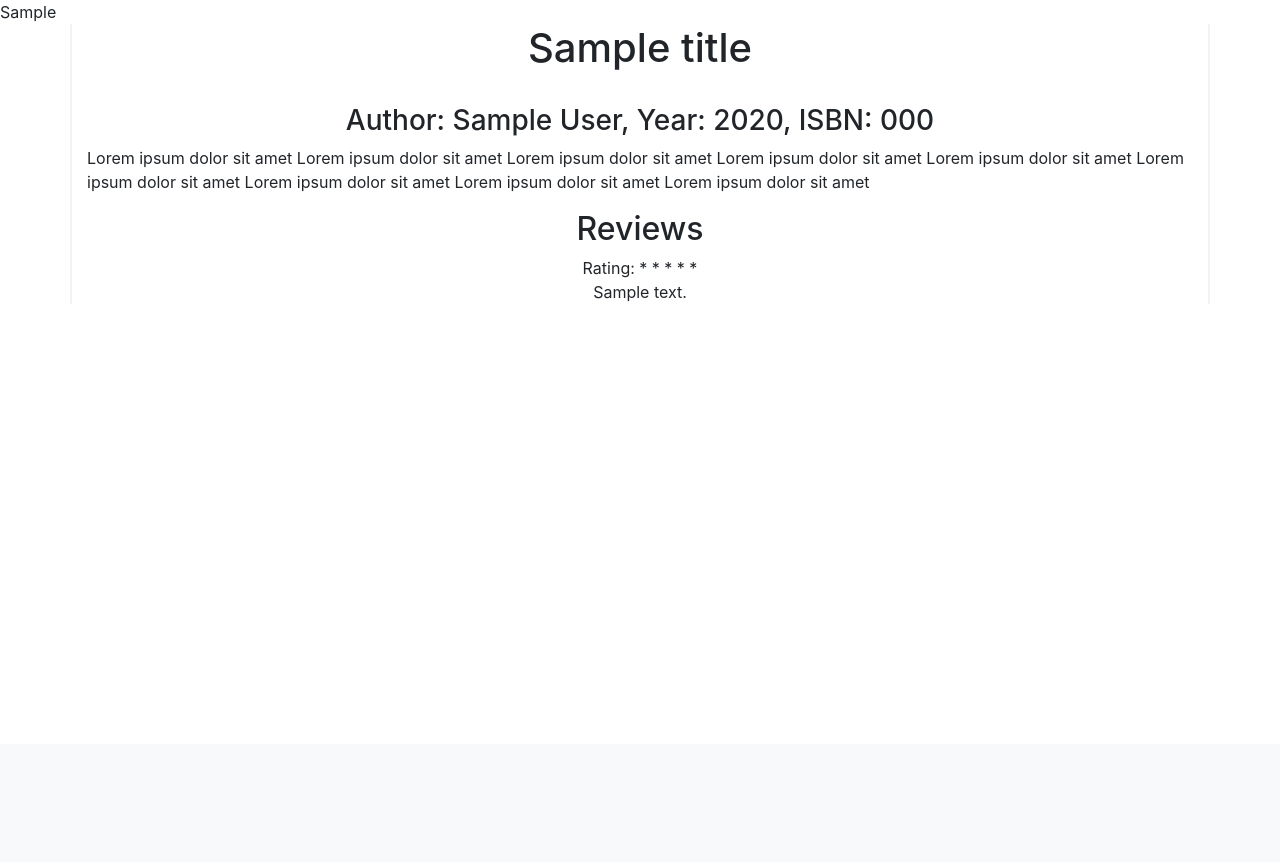
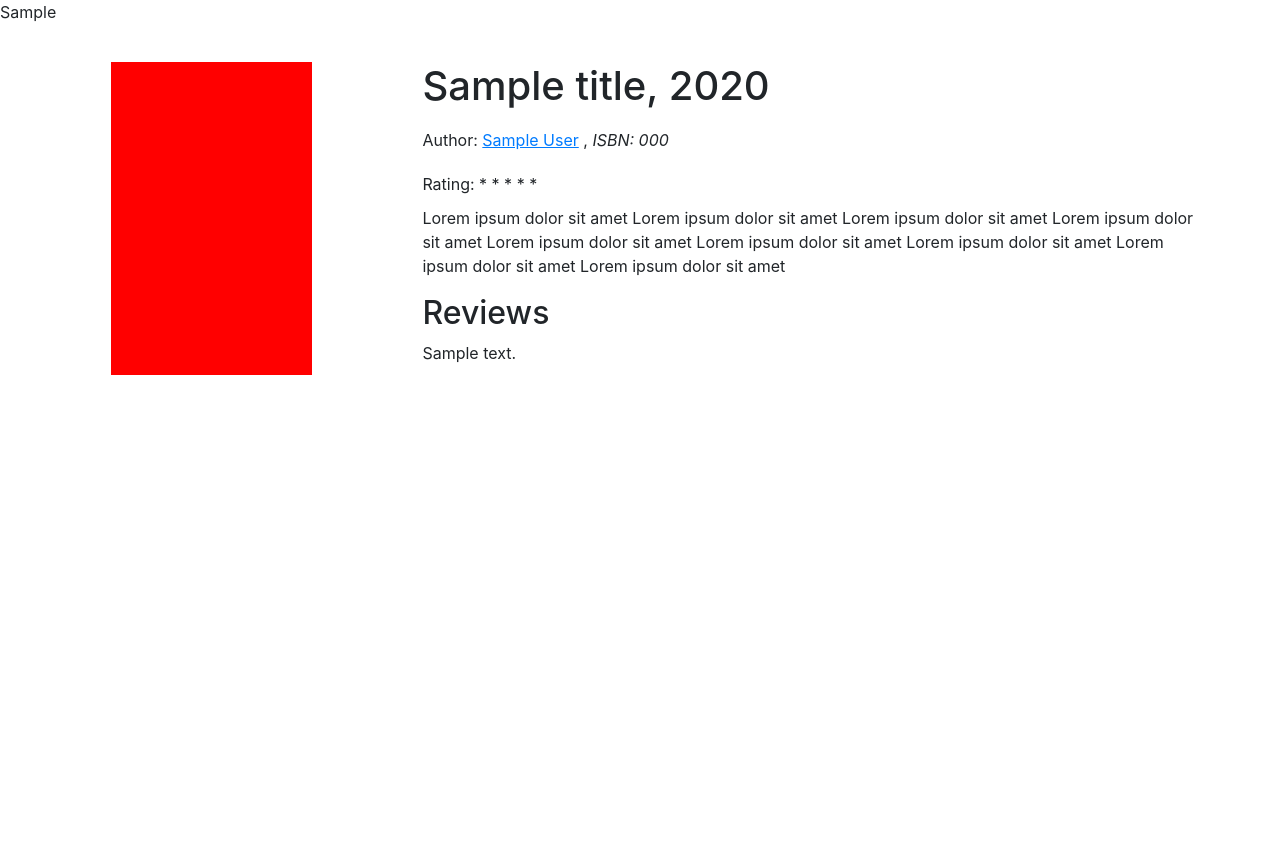
Before and after one commit to torerik123/books, a Flask app: template templates/book.html in a window 1280 px wide. Shown: the part 56-918 px from the top of the page. Before the commit the page ends 357 px from the top, so only its background shows below. Run offline with Flask 2, Linux system fonts and the light colour scheme; the template is opened without the code that fills it: most values are stand-ins (such as "Sample title", 1, 10 or a date in 2020); some libraries are stand-ins or nearby versions.

Commit message:
css book page

```diff
--- a/static/styles.css
+++ b/static/styles.css
@@ -7,16 +7,7 @@
     margin-right:20%;
 }
 
-/* Navbar */
-
-
 /* Index */
-.cover {
-    height:200px;
-    width:180px;
-    background-color: red;
-}
-
 .slider {
     display:flex;
     justify-content: center;
@@ -135,3 +126,51 @@ ul {
     justify-content: flex-start;
     padding-top: 20px;
 }
+
+
+/* Book page */
+.book-container {
+    display:flex;
+    margin-top:3%;
+}
+
+.book-info-cover {
+    display: flex;
+    justify-content: center;
+    width: 33%;
+    height:100vh;
+}
+
+.cover {
+    height:313px;
+    width:201px;
+    background-color: red;
+}
+
+.book-info-content {
+    width: 67%;
+    height:100vh;
+}
+
+.book-info-col {
+    display: flex;
+    flex-direction: column;
+    width:90%;
+}
+
+.author-isbn {
+    margin-top: 10px;
+    margin-bottom: 10px;
+}
+
+.book-isbn {
+    font-style: italic;
+}
+.author {
+    text-decoration: underline;
+}
+
+.rating {
+    margin-top: 10px;
+    margin-bottom: 10px;
+}
--- a/templates/book.html
+++ b/templates/book.html
@@ -8,11 +8,16 @@
 
 {{ style_section | safe }}
 
-    <div class="container">
-        <h1>{{ title }}</h1>
-        <div><img id="cover"></div>
-        <h3>Author: {{ author }}, Year: {{ year }}, ISBN: <span id="isbn">{{ isbn }} </span></h3>
-        <p>Lorem ipsum dolor sit amet
+    <div class="book-container">
+        <div class="book-info-cover">
+            <div class="cover"><img id="cover-img"></div>
+        </div>
+        <div class="book-info-content">
+            <div class="book-info-col">
+                <h1>{{ title }}, {{ year }}</h1>
+                <div class="author-isbn">Author: <a href="#"><span class="author">{{ author }}</span></a> , <span class="book-isbn">ISBN: {{ isbn }}</span> </div>
+                <div class="rating">Rating: * * * * * </div>
+                <p class="book-info-description">Lorem ipsum dolor sit amet
                     Lorem ipsum dolor sit amet
                     Lorem ipsum dolor sit amet
                     Lorem ipsum dolor sit amet
@@ -24,11 +29,11 @@
                 </p>
 
                 <h2>Reviews</h2>
-            <div>Rating: * * * * * </div>
-            <div id="reviews"></div>
 
                 {{ content_section | safe }}
 
+            </div>
+        </div>
     </div>
 
 
@@ -39,7 +44,7 @@ document.addEventListener("DOMContentLoaded", () => {
 
     const isbn = document.querySelector("#isbn").innerHTML;
 
-const cover = document.querySelector("#cover");
+    const cover = document.querySelector("#cover-img");
 
     // Get JSON response from Google Books API
     fetch('https://www.googleapis.com/books/v1/volumes?q=isbn:' + isbn)
@@ -54,5 +59,6 @@ fetch('https://www.googleapis.com/books/v1/volumes?q=isbn:' + isbn)
     });
 
     });
+
 </script>
 {% endblock %}
```
Lines whose indentation alone changed are shown as unchanged.
